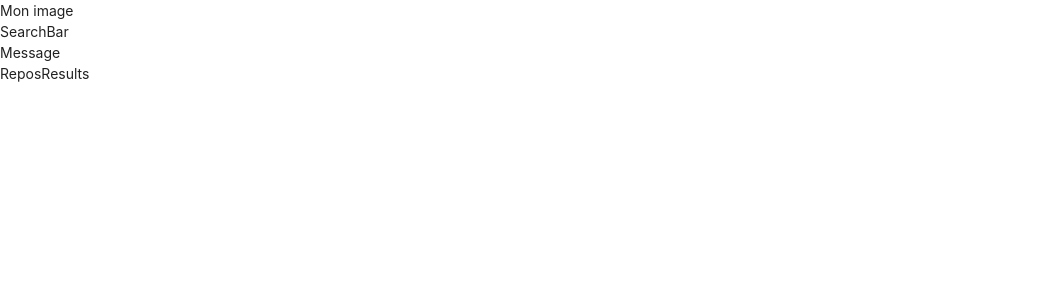
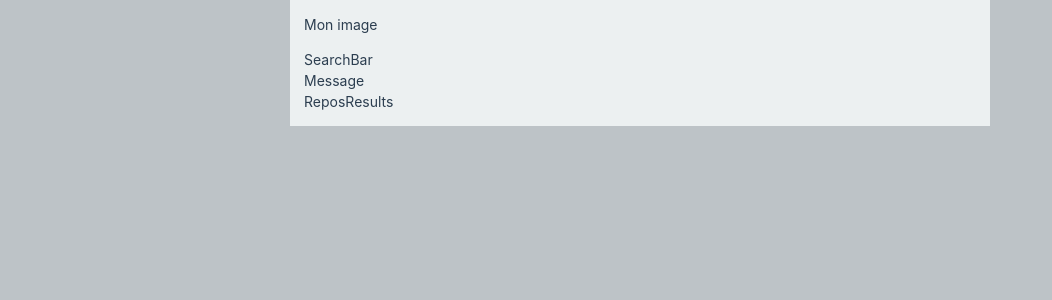
Before and after one commit to VinceBmmrt/atelier-github-api, a React (Vite) app: page / in a window 1280 px wide. Shown: the top 300 px of the page, without its empty margins (0-1052 px from the left). Built offline with nearby package versions, Linux system fonts and the light colour scheme.

Commit message:
Ajout du style css

```diff
--- a/src/components/App/App.scss
+++ b/src/components/App/App.scss
@@ -1,38 +1,13 @@
 @use '../../styles/variables' as v;
 
-.App {
-	text-align: center;
+.app {
+  width: 90%;
+  max-width: 50rem;
+  margin: 0 auto;
+  background-color: v.$color-inner;
+  padding: 1rem;
 
-	&-logo {
-		height: 40vmin;
-		pointer-events: none;
-
-		@media (prefers-reduced-motion: no-preference) {
-			animation: App-logo-spin infinite 20s linear;
-		}
-	}
-
-	&-header {
-		background-color: v.$color-bg;
-		min-height: 100vh;
-		display: flex;
-		flex-direction: column;
-		align-items: center;
-		justify-content: center;
-		font-size: calc(10px + 2vmin);
-		color: v.$color;
-	}
-
-	&-link {
-		color: v.$color-primary;
-	}
+  &__header {
+    margin-bottom: 1rem;
+  }
 }
-
-@keyframes App-logo-spin {
-	from {
-		transform: rotate(0deg);
-	}
-	to {
-		transform: rotate(360deg);
-	}
-}
--- a/src/components/App/App.tsx
+++ b/src/components/App/App.tsx
@@ -7,7 +7,7 @@ import './App.scss';
 function App() {
   return (
     <div className="app">
-      <header>Mon image</header>
+      <header className="app__header">Mon image</header>
       <SearchBar />
       <Message />
       <ReposResults />
--- a/src/styles/_variables.scss
+++ b/src/styles/_variables.scss
@@ -1,3 +1,3 @@
-$color: #fff;
-$color-primary: #61dafb;
-$color-bg: #282c34;
+$color-main: #bdc3c7;
+$color-inner: #ecf0f1;
+$color-text: #2c3e50;
--- a/src/styles/index.scss
+++ b/src/styles/index.scss
@@ -8,6 +8,8 @@ body {
     sans-serif;
   -webkit-font-smoothing: antialiased;
   -moz-osx-font-smoothing: grayscale;
+  background-color: v.$color-main;
+  color: v.$color-text;
 }
 
 code {
```
Lines whose indentation alone changed are shown as unchanged.
